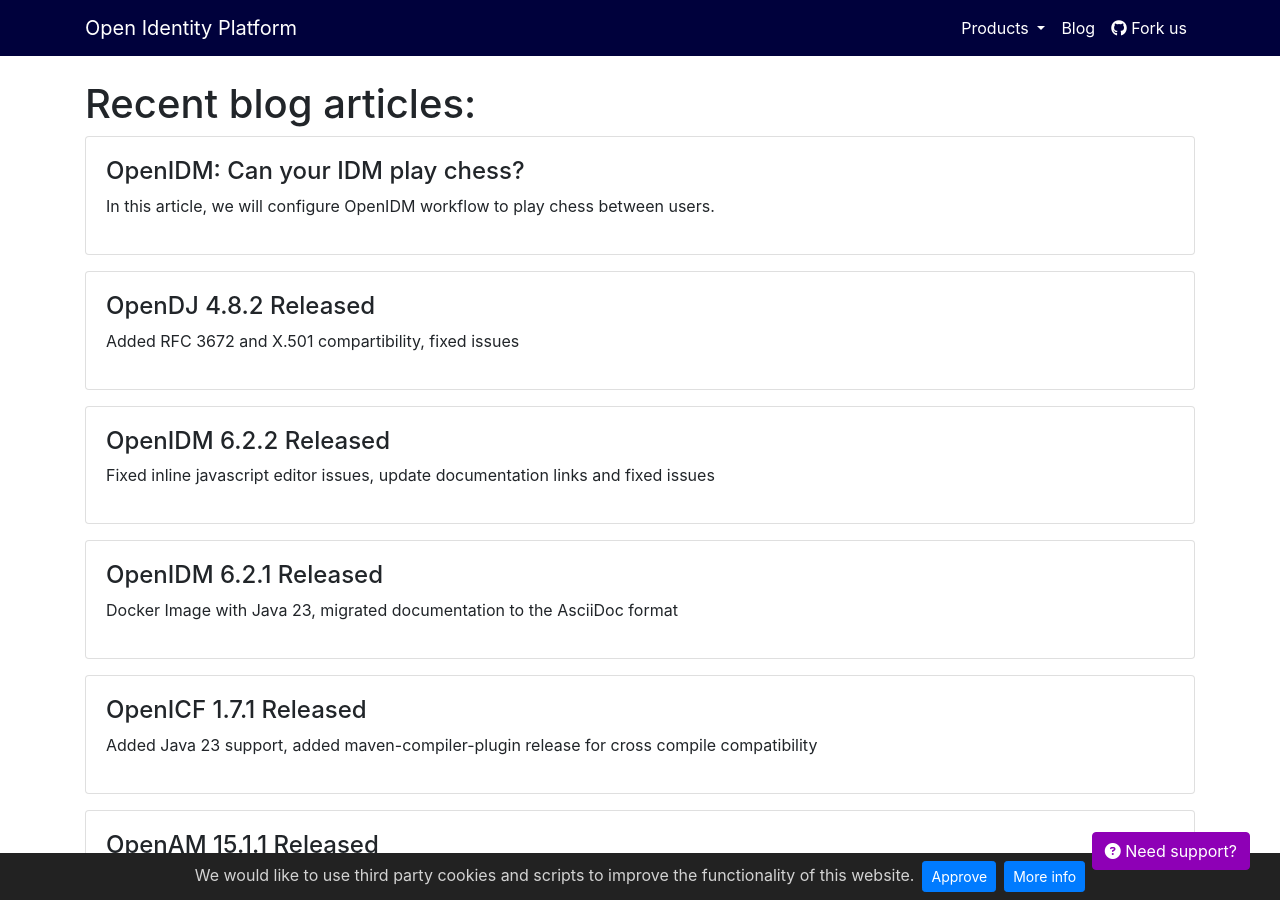
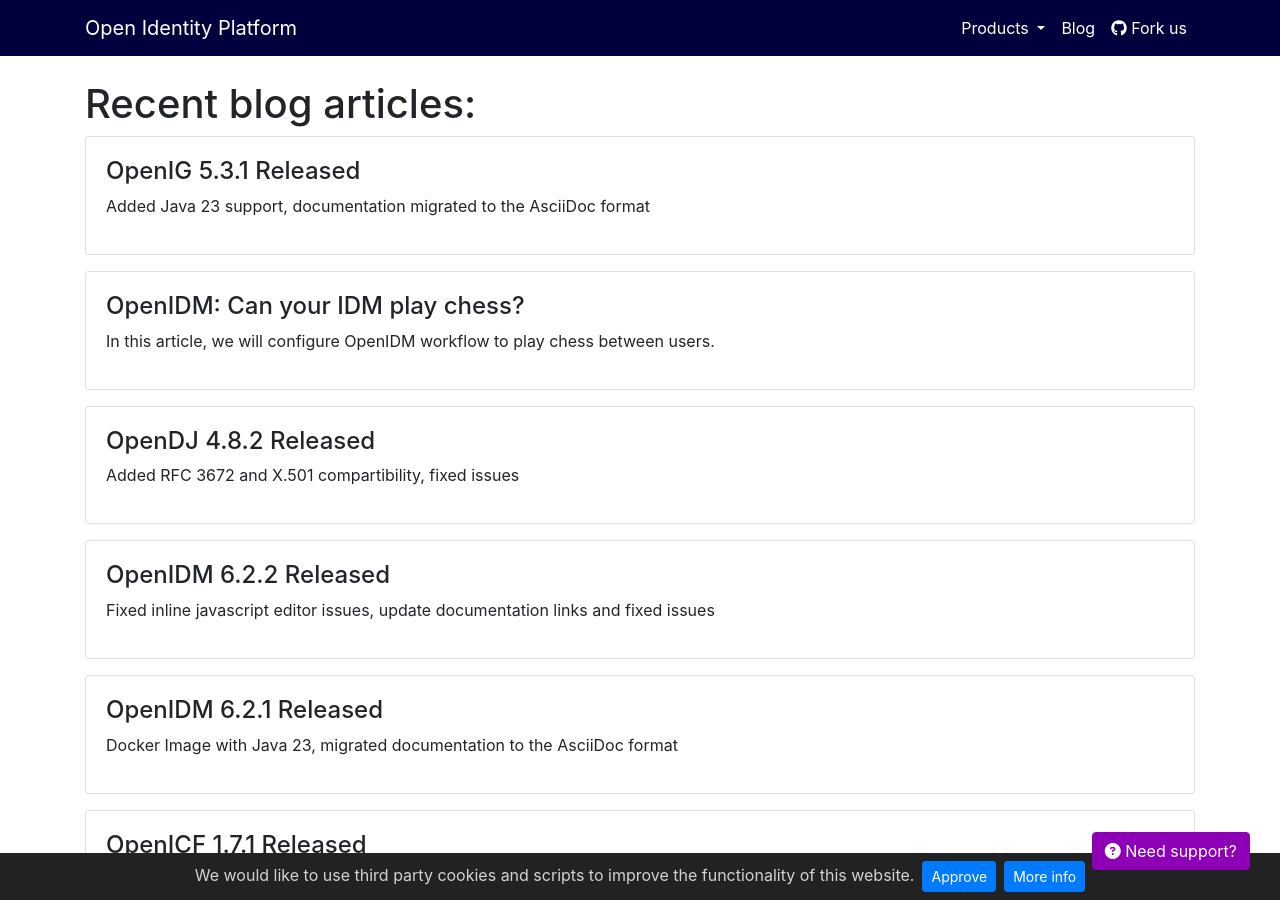
Before and after one commit to OpenIdentityPlatform/OpenIdentityPlatform.org, a Jekyll site: the page built from blog/index.html, in a window 1280 px wide and 900 px high. Built offline with Jekyll 4.4.1, drawn with Linux system fonts in a browser that asks for light colours; nearby versions of some CDN libraries.

Commit message:
OpenIG 5.3.1 Released

```diff
--- a/_data/blogposts.yml
+++ b/_data/blogposts.yml
@@ -1,3 +1,7 @@
+-
+  title: 'OpenIG 5.3.1 Released'
+  link: '/blog/openig-5-3-1-released'
+  description: 'Added Java 23 support, documentation migrated to the AsciiDoc format'
 -
   title: 'OpenIDM: Can your IDM play chess?'
   link: '/blog/openidm-can-your-idm-play-chess'
--- /dev/null
+++ b/blog/openig-5-3-1-released.md
@@ -0,0 +1,23 @@
+---
+layout: home
+landing-title: "OpenIG 5.3.1 Released"
+landing-title2: "OpenIG 5.3.1 Released"
+description: Open Identity Community just released OpenIG v5.3.1.
+keywords: 'OpenIG, API Gateway, Identity Gateway'
+imageurl: 'openig-og.png'
+canonical: https://github.com/OpenIdentityPlatform/OpenIG/releases/tag/5.3.1
+---
+# OpenIG 5.3.1 Released
+[Download](https://github.com/OpenIdentityPlatform/OpenIG/releases/tag/5.3.1)
+
+## What's new
+* Migrated documentation to the AciiDoc format and deploy docs to Antora
+* Added JDK 23 support
+
+[All changes](https://github.com/OpenIdentityPlatform/OpenIG/compare/5.3.0...5.3.1)
+
+## Thanks for the contributions
+
+<i id="vharseko"><i>1. <a href="https://github.com/vharseko" target="_blank">Valery Kharseko</a></i>
+
+<i id="maximthomas"><i>2. <a href="https://github.com/maximthomas" target="_blank">Maxim Thomas</a></i>
```
